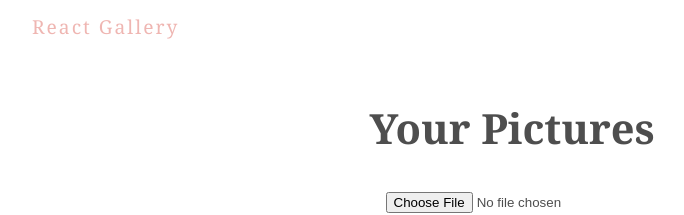
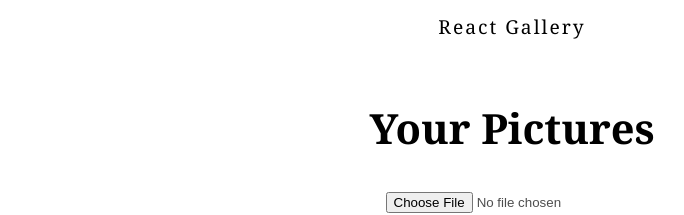
Before and after one commit to petkokp/react-gallery, a React (Create React App) app: page / in a window 1280 px wide. Shown: the top 215 px of the page, without its empty margins (128-812 px from the left). Built offline with nearby package versions, Linux system fonts and the light colour scheme; no server answers; the database is empty.

Commit message:
change title style

```diff
--- a/src/index.css
+++ b/src/index.css
@@ -20,6 +20,8 @@ body{
   font-size: 1.2rem;
   letter-spacing: 2px;
   font-weight: normal;
+  color: black;
+  text-align: center;
 }
 .title h2, .title p{
   text-align: center;
@@ -27,6 +29,7 @@ body{
 .title h2{
   margin-top: 60px;
   font-size: 2.6rem;
+  color: black;
 }
 
 /* upload form styles */
```
